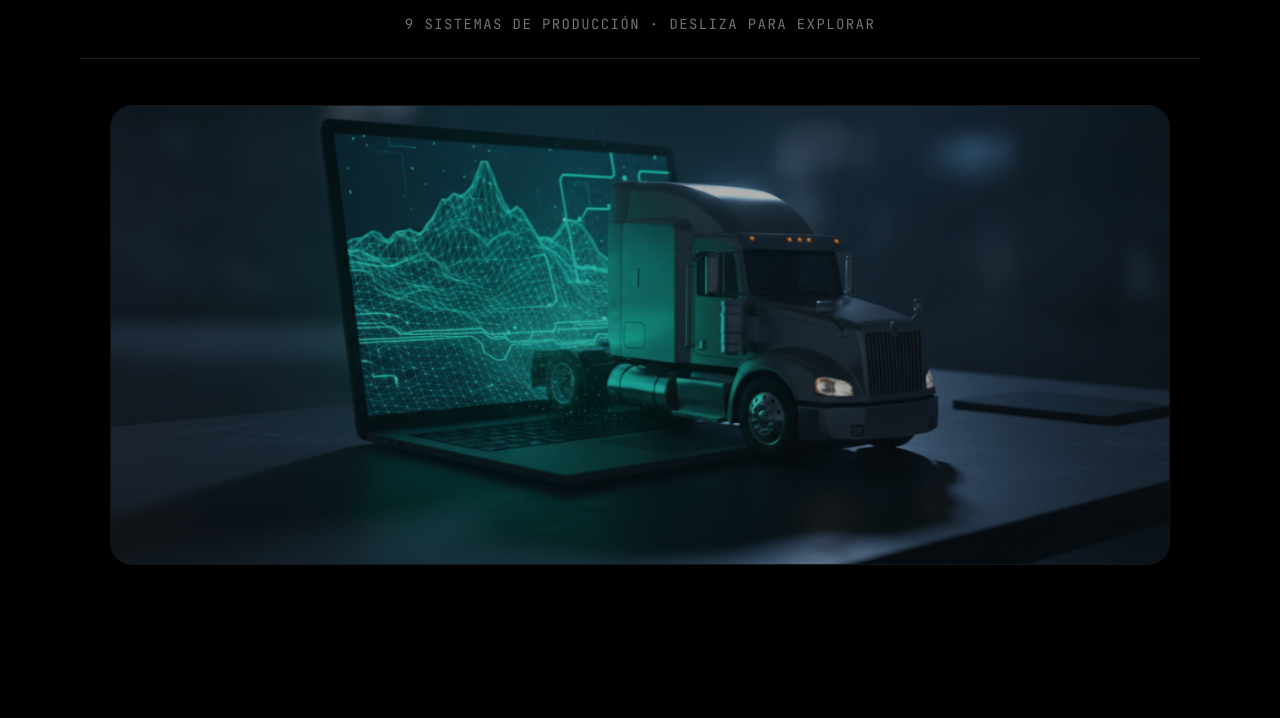
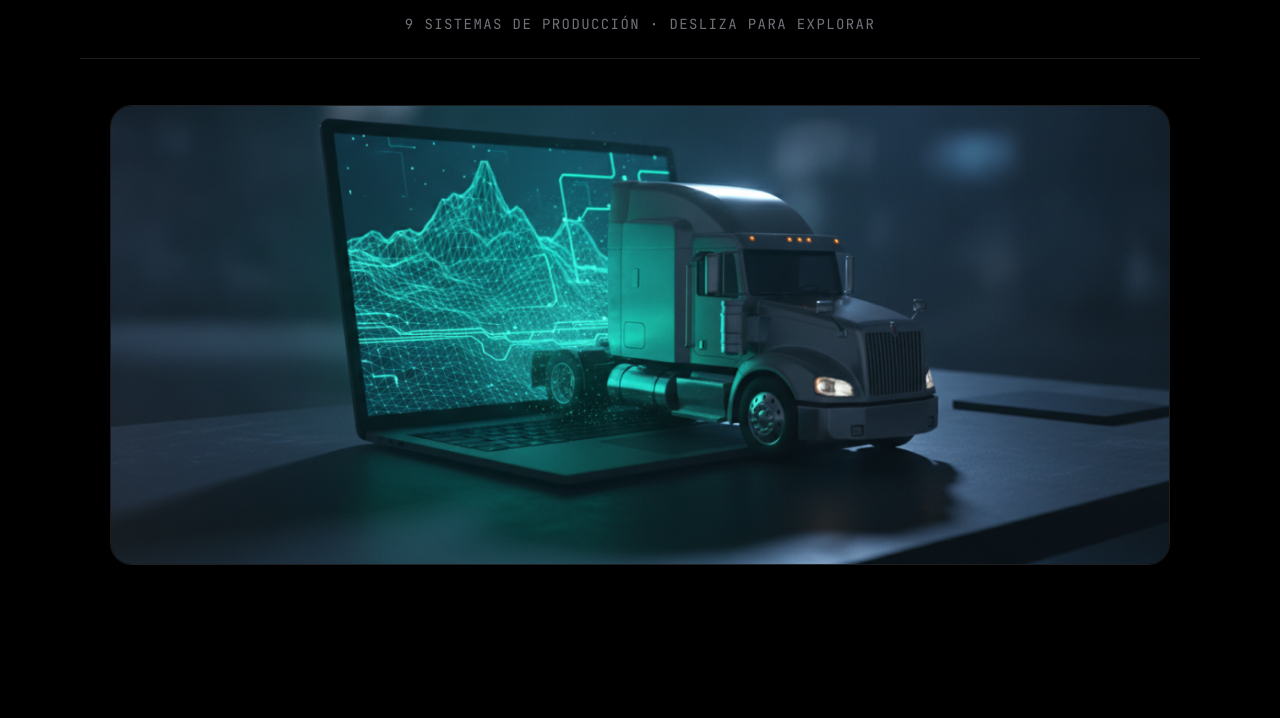
Before and after one commit to juanj983009-eng/Portfolio-jp, a Next.js app: page / in a window 1280 px wide. Shown: the part 1896-2614 px from the top of the page. Built offline with nearby package versions, Linux system fonts and the light colour scheme; a web font is replaced by a local one.

Commit message:
fix: force solid opacity on project cards during sticky scroll stacking

```diff
--- a/src/components/sections/ProjectsSection.tsx
+++ b/src/components/sections/ProjectsSection.tsx
@@ -55,19 +55,11 @@ const ProjectCard: React.FC<ProjectCardProps> = ({
   const cardFraction = 1 / total;
   const cardStart  = index * cardFraction;
   const cardEnd    = cardStart + cardFraction;
+
   // Scale: card shrinks as the next card slides over it
-  // Only cards before the last one shrink; last card stays full-scale
   const scaleOutput = index < total - 1 ? [1, 0.92] : [1, 1];
   const rawScale = useTransform(smoothProgress, [cardStart, cardEnd], scaleOutput);
   const scale = useSpring(rawScale, SPRING_CFG);
-
-  // Opacity: previous cards fade slightly as they stack behind
-  const rawOpacity = useTransform(
-    smoothProgress,
-    [cardStart, cardEnd],
-    index < total - 1 ? [1, 0.7] : [1, 1]
-  );
-  const opacity = useSpring(rawOpacity, SPRING_CFG);
 
   // Parallax Y nudge: subtle upward drift as card is buried
   const rawY = useTransform(
@@ -89,16 +81,15 @@ const ProjectCard: React.FC<ProjectCardProps> = ({
         whileInView={{ opacity: 1, y: 0 }}
         viewport={{ once: true, margin: "-80px" }}
         transition={{ duration: 0.6, ease: [0.16, 1, 0.3, 1], delay: 0.05 }}
-        // Scroll-driven spring transforms
+        // Scroll-driven spring transforms — opacity ALWAYS 1 (solid occlusion)
         style={{
           scale,
-          opacity,
           y,
-          willChange: "transform, opacity",
+          willChange: "transform",
           transformOrigin: "top center",
         }}
         onClick={() => onOpen(project)}
-        className="group relative w-full min-h-[380px] sm:min-h-[460px] md:min-h-[500px] rounded-2xl sm:rounded-3xl overflow-hidden border border-zinc-800/80 cursor-pointer bg-zinc-950 shadow-2xl hover:border-zinc-700 transition-colors duration-500 transform-gpu"
+        className="group relative w-full min-h-[380px] sm:min-h-[460px] md:min-h-[500px] rounded-2xl sm:rounded-3xl overflow-hidden border border-zinc-800/80 cursor-pointer bg-black shadow-2xl hover:border-zinc-700 transition-colors duration-500 transform-gpu"
       >
         {/* 1. FULL-BLEED COVER IMAGE */}
         <div className="absolute inset-0 w-full h-full z-0 overflow-hidden">
```
